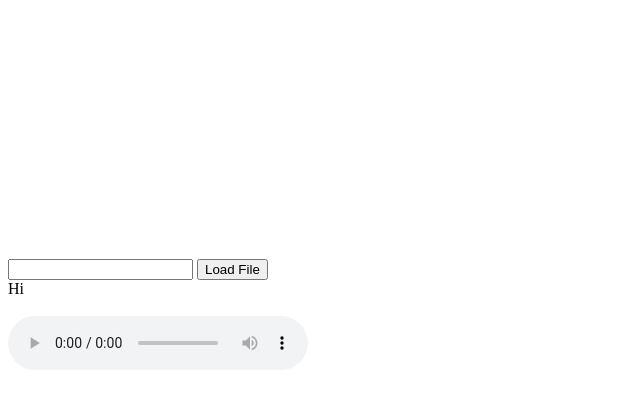
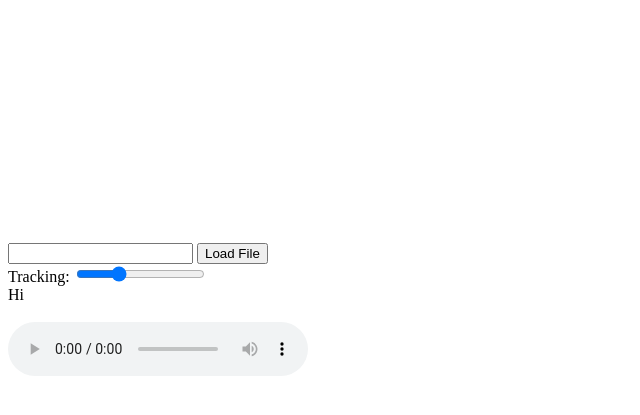
Before and after one commit to neil-morrison44/SlowScanJS, a plain HTML site: page index.html in a window 1280 px wide. Shown: the part 5-420 px from the top of the page, without its empty margins (0-640 px from the left). Drawn offline with Linux system fonts and the light colour scheme.

Commit message:
added a 'tracking' bar, with some adjustment gradients become visible still pre-Proof of Concept though

```diff
--- a/JS/FreqHandler.js
+++ b/JS/FreqHandler.js
@@ -8,7 +8,7 @@ var y = 0;
 var canvas;
 
 var playback = 0.1;
-var step = 8/(128*128)*100; //rough time in milliseconds for each pixel
+var step = 8/(120*120)*100; //rough time in milliseconds for each pixel
 //var step = 10;
 var shademin;
 var shademax;
@@ -21,7 +21,8 @@ function drawPixel(x,y,shade,reso){
 	}
 	shade -=shademin;
 	shade = (shade/shademax)*256;*/
-	shade = shade*2;
+	shade -= 50.0;
+	shade = shade*3;
 	//shade = 256 -shade;
 	canvas.fillStyle = 'rgb('+shade+','+shade+','+shade+')';
 	canvas.fillRect(x,y,reso,1);
@@ -54,6 +55,7 @@ var date = new Date();
 var timediff = 'hi';
 var time = date.getTime();
 var res = 1;
+var tr = 7;
 function showFreq() {
 	window.setTimeout('showFreq()',step);
 	// New typed array for the raw frequency data
@@ -76,15 +78,15 @@ function showFreq() {
 		}
 
 	x += res;
-	if (x >= 128){
+	if (x >= 120){
 		x = 0;
 		y++;
 		time = (new Date()).getTime()
 		timediff = time - lasttime;
 		lasttime = time;
-		res = timediff/6;
+		res = timediff/tr;
 	}
-	if (y == 128 || imax < 60){
+	if (y == 120 || imax < 60){
 		y = 0;
 		x = 0;
 	}
--- a/index.html
+++ b/index.html
@@ -7,23 +7,27 @@
 	function init(){
 		showFreqAsWeGo();
 	}
+	function updateTracking(){
+		tr = document.getElementById('tracking').value;
+	}
 
 </script>
 <style type="text/css">
 	#canvas{
 		image-rendering:-webkit-optimize-contrast;
 		image-rendering: optimize-contrast
-		width:256;
-		height:256;
+		width:240;
+		height:240;
 	}
 </style>
 </header>
 <body onload="init()">
-<canvas width=128 height=128 id='canvas'></canvas>
+<canvas width=120 height=120 id='canvas'></canvas>
 <br>
 <input type=text value="" id="File"/>
-<input type=button value="Load File"/>
-
+<input type=button value="Load File"/><br>
+Tracking:
+<input id="tracking" type=range value="7" min="1" max="20" step="0.5" onchange="updateTracking()"/>
 <br>
 <div id="output">Hi</div><br>
 <audio defaultPlaybackRate="0.1" id="audio" src="SoundFiles/youtubeu3k6Xt30Z7g.mp3" controls ></audio>
```
